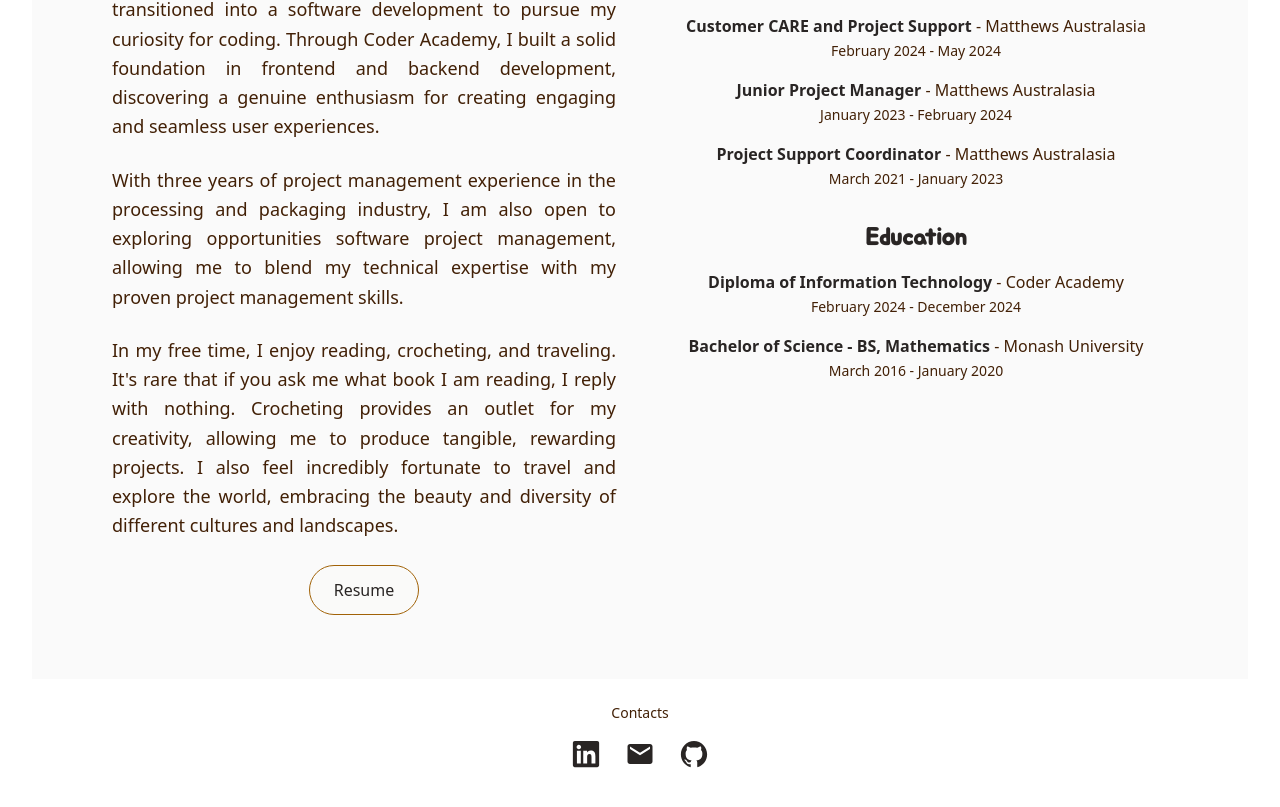
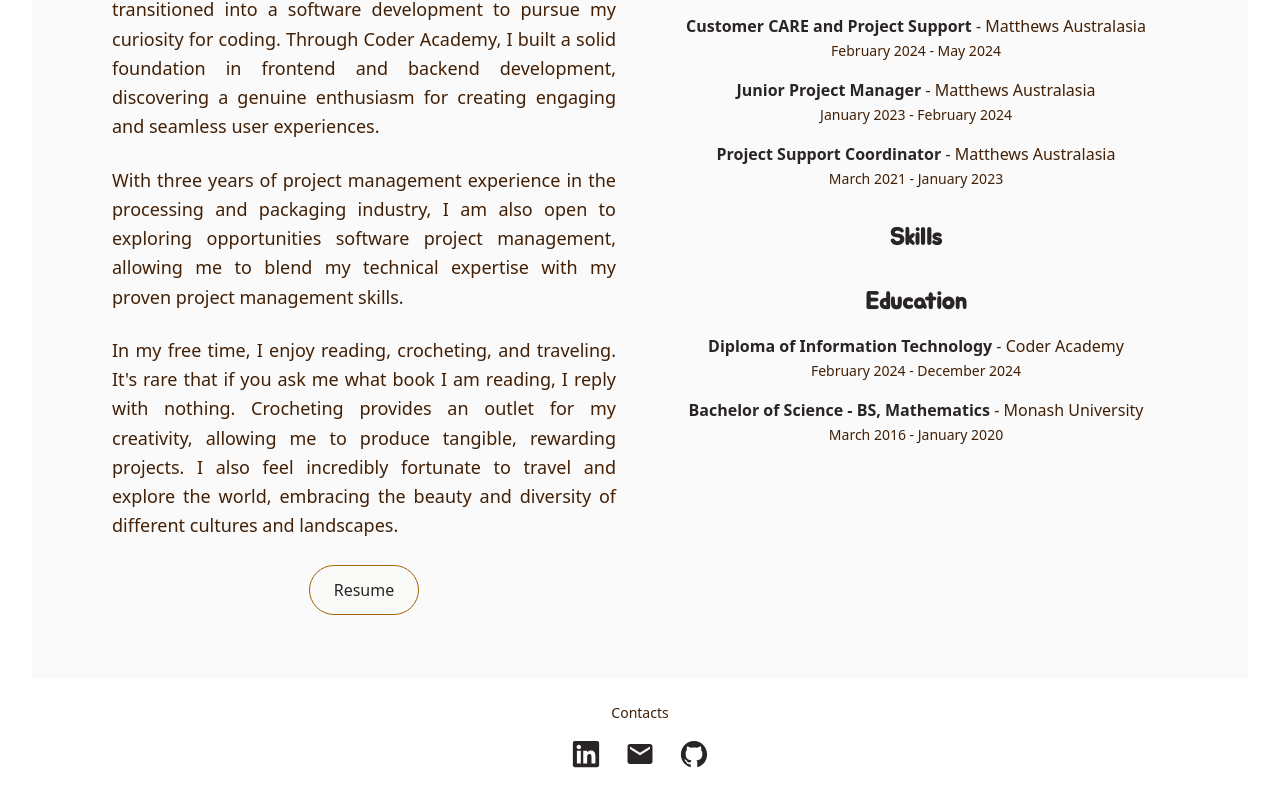
Before and after one commit to kimnle/portfolio, a React (Vite) app: page / in a window 1280 px wide. Shown: the part 1002-1809 px from the top of the page. Built offline with nearby package versions, Linux system fonts and the light colour scheme.

Commit message:
fixed resume path and adding skills

```diff
--- a/src/components/AboutSection.jsx
+++ b/src/components/AboutSection.jsx
@@ -22,12 +22,12 @@
 
                         <Button
                             text="Resume"
-                            href="../assets/kim-resume.pdf"
+                            href="src/assets/kim-resume.pdf"
                             size="md"
                         />
                     </div>
 
-                    {/* Experience and education */}
+                    {/* Experience, skills, and education */}
                     <div className="flex-1">
                         {/* Experience */}
                         <div className="mb-8">
@@ -51,6 +51,14 @@
                                         March 2021 - January 2023
                                     </span>
                                 </li>
+                            </ul>
+                        </div>
+
+                        {/* Skills */}
+                        <div className="mb-8">
+                            <h3 className="text-2xl font-semibold mb-4 font-jua text-stone-800">Skills</h3>
+                            <ul className="space-y-4">
+
                             </ul>
                         </div>
 
```
